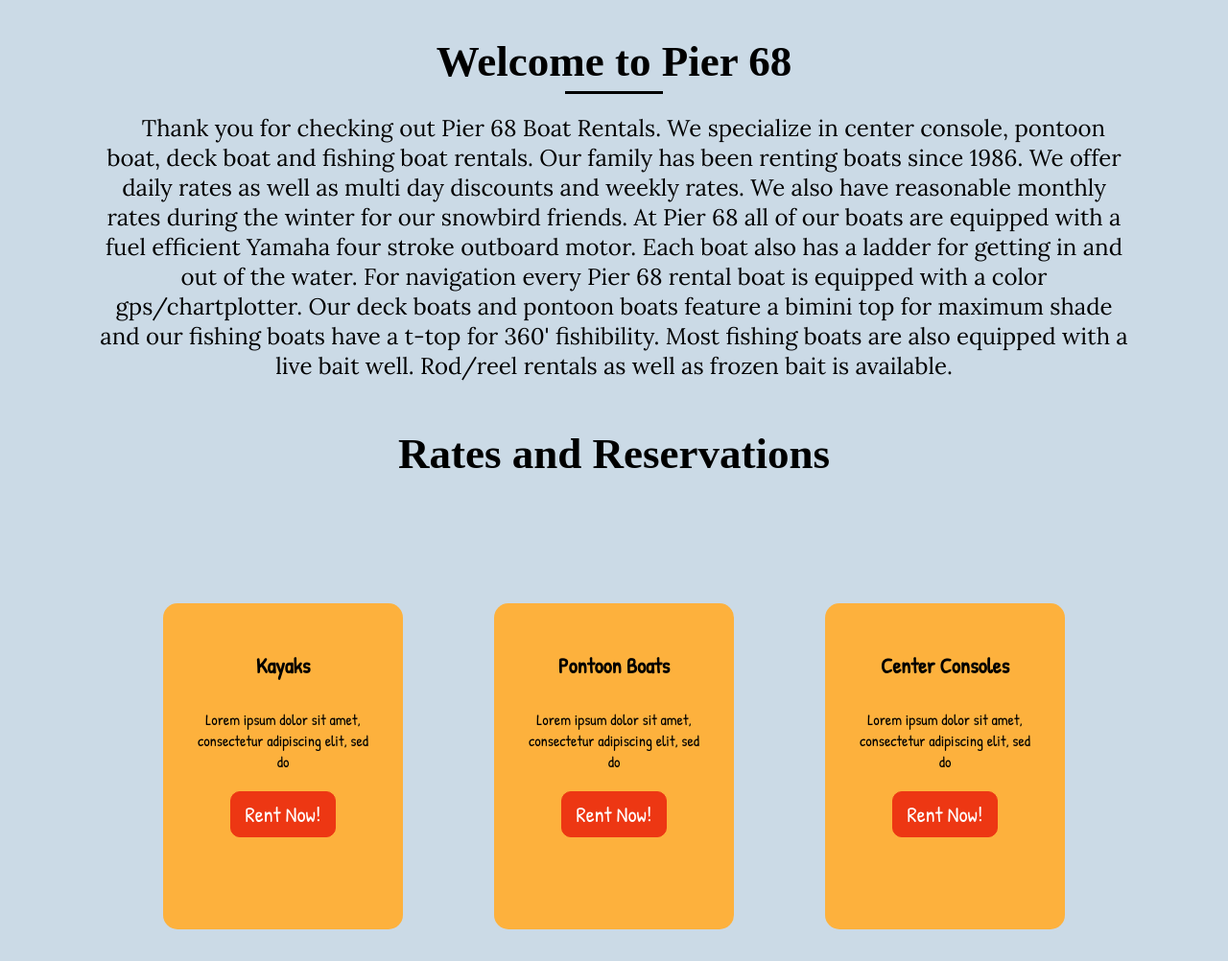
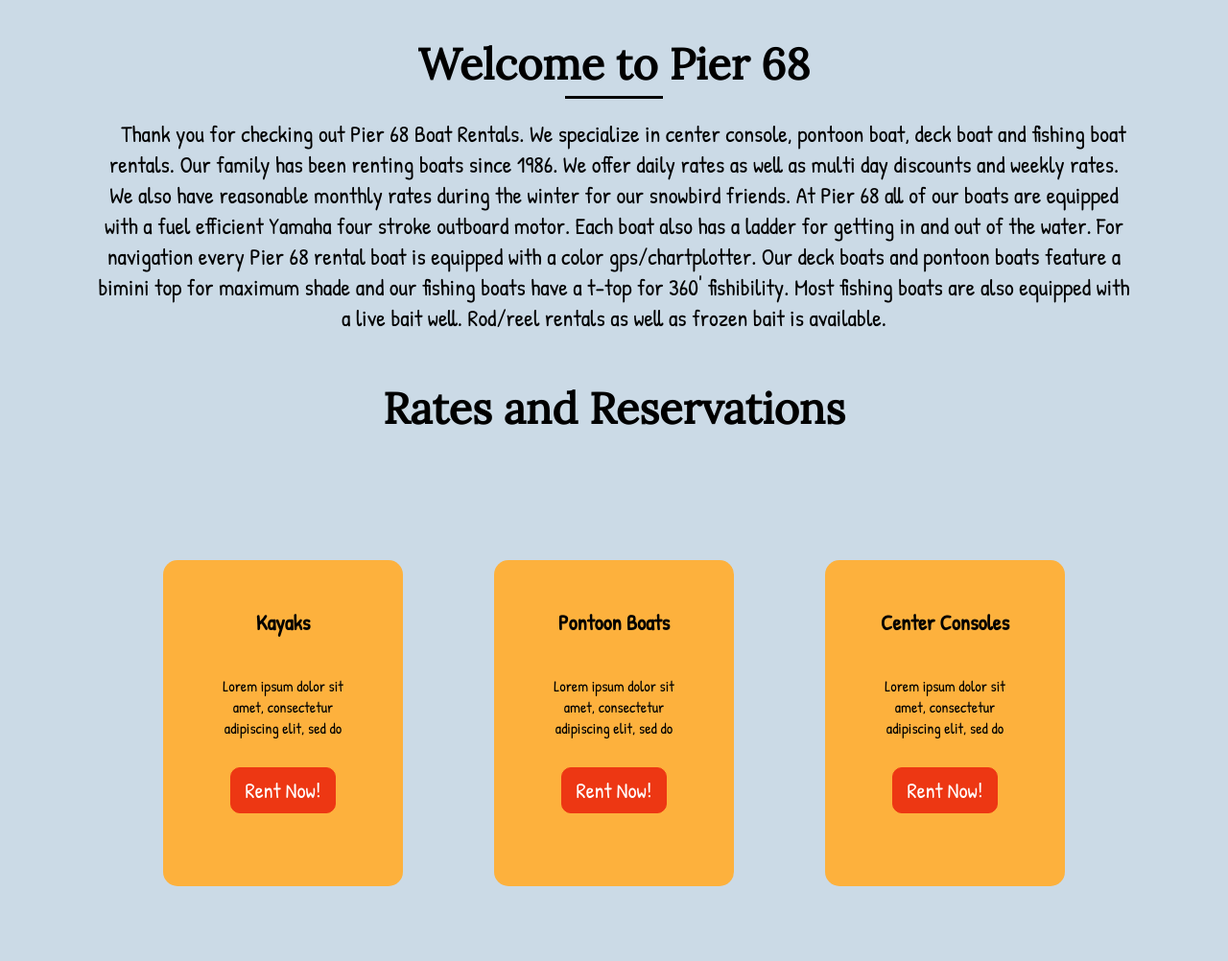
Before and after one commit to melindaomansouri/12SkillsUSA, a plain HTML site: page index.html in a window 1280 px wide. Shown: the part 722-1724 px from the top of the page at 96% size. Drawn offline with nearby package versions, Linux system fonts and the light colour scheme.

Commit message:
updated fonts
updated fonts on index styles

```diff
--- a/styles/homepage.css
+++ b/styles/homepage.css
@@ -7,6 +7,7 @@
     padding-top: 40px;
     padding-bottom: 5px;
     font-size: 30px;
+    font-family: 'Lora', serif;
 }
 .main > .line {
     display: flex;
@@ -17,7 +18,7 @@
     text-align: center;
     font-size: 18px;
     text-indent: 20px;
-    font-family: 'Lora', serif;
+    font-family: 'Patrick Hand', cursive;
     margin-left: 100px;
     margin-right: 100px;
     font-size: 24px;
@@ -27,6 +28,7 @@
     justify-content: center;
     font-size: 30px;
     padding-top: 50px;
+    font-family: 'Lora', serif;
 }
 .footer {
     display: flex;
--- a/styles/rates.css
+++ b/styles/rates.css
@@ -40,6 +40,13 @@
     transition: 1s;
 }
 
+.rentals-section > .column-wrapper > .column :nth-child(2){
+    font-size: 1em;
+    font-weight: 400;
+    padding: 10px;
+    height: auto;
+}
+
 .rentals-section > .column-wrapper > .column button {
     background-color: #ed3713;
     border: 1px solid #ed3713;
```
